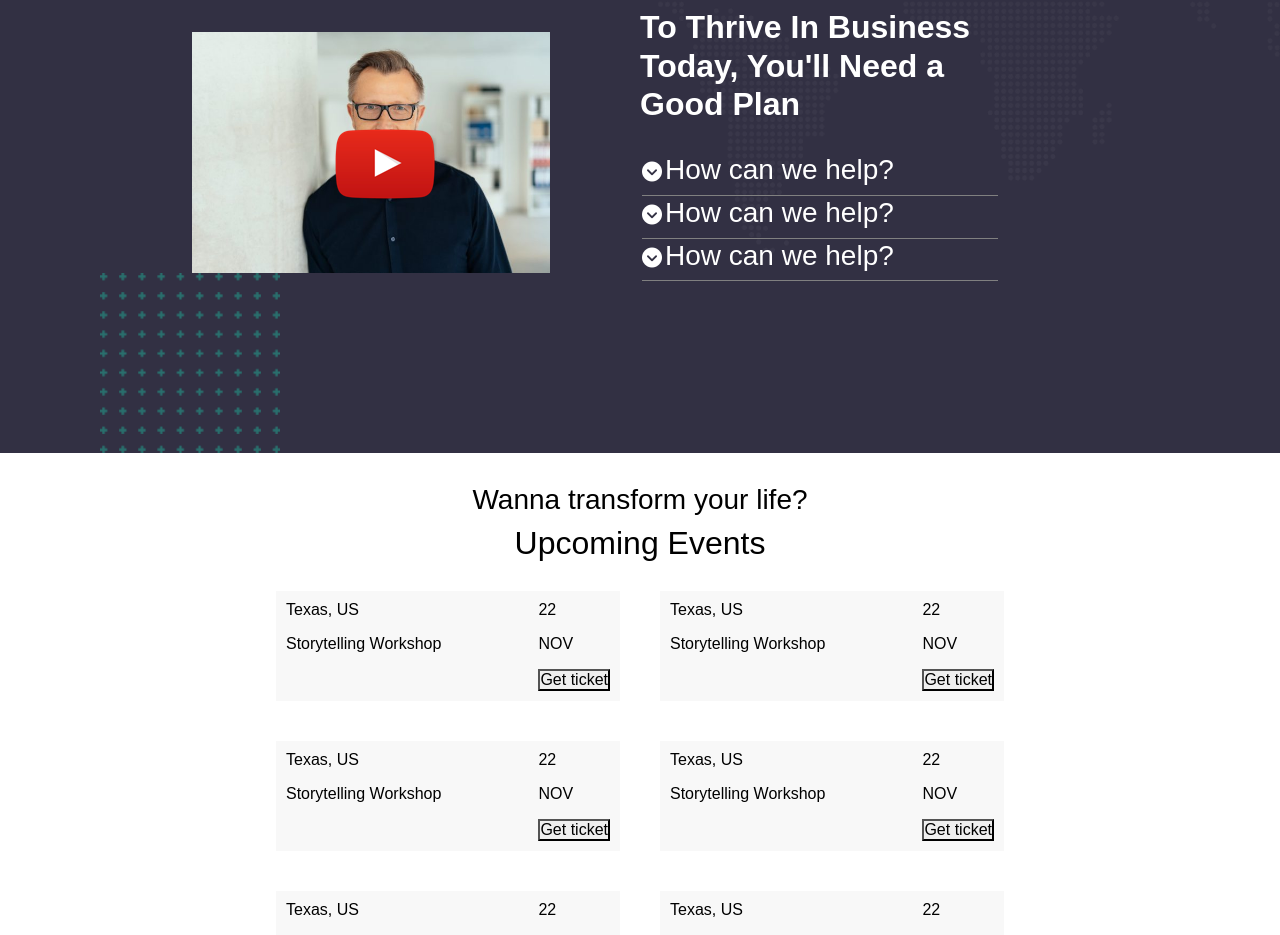
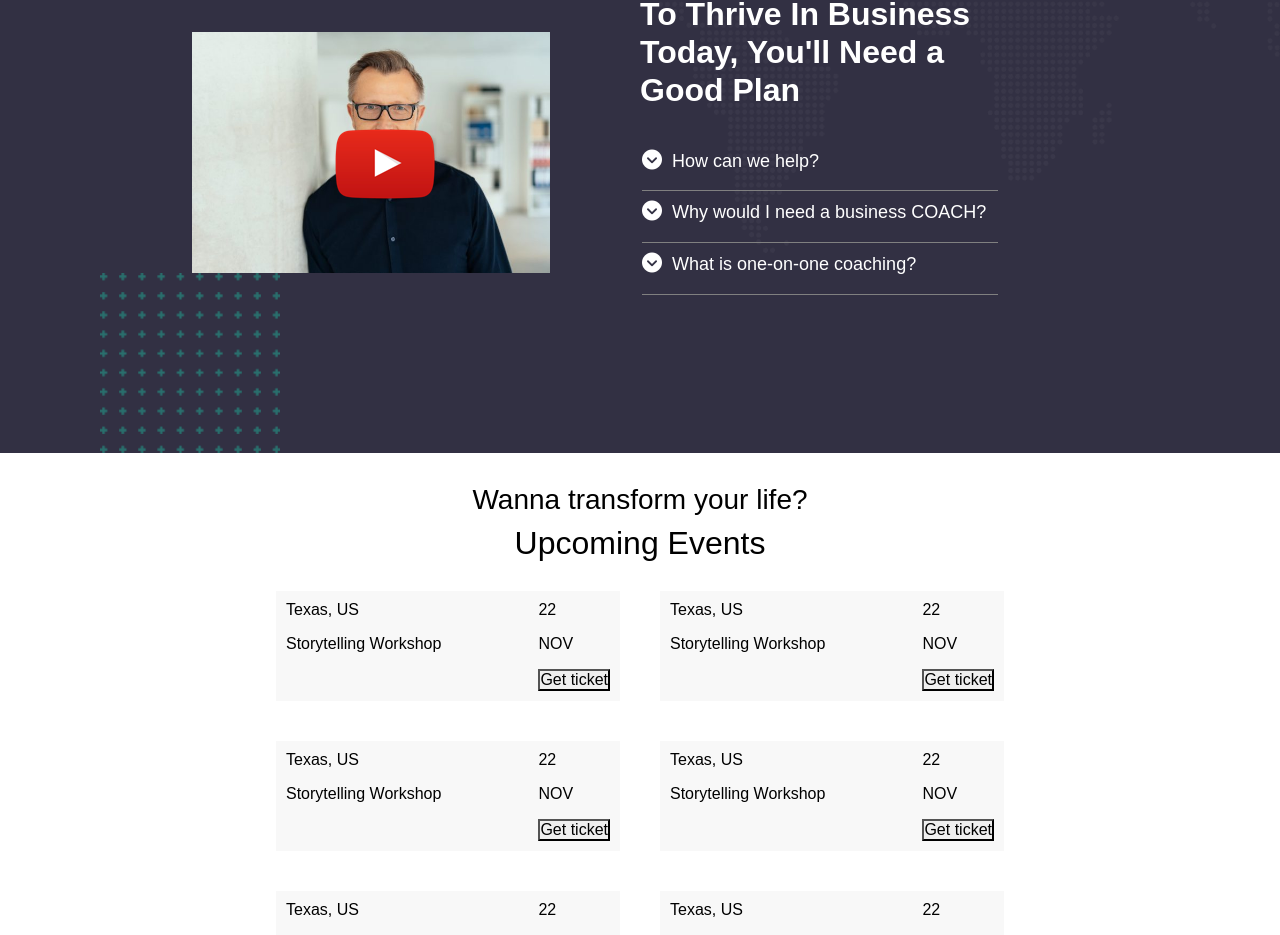
Before and after one commit to FrancescoCataletto/proj-html-vuejs, a Vue app: page / in a window 1280 px wide. Shown: the part 2941-3876 px from the top of the page. Built offline with nearby package versions, Linux system fonts and the light colour scheme.

Commit message:
better structure of youtube component

```diff
--- a/src/components/YouTubeComponent.vue
+++ b/src/components/YouTubeComponent.vue
@@ -20,14 +20,14 @@
                     </div>
                   </li>
                   <li>
-                    <h3><i class="fa-solid fa-circle-chevron-down"></i><i class="fa-solid fa-circle-chevron-up"></i>How can we help?</h3>
+                    <h3><i class="fa-solid fa-circle-chevron-down"></i><i class="fa-solid fa-circle-chevron-up"></i>Why would I need a business COACH?</h3>
                     <div class="pop-up">
                         <p>How many courses you've been on, using however many techniques and methods. Unless you've come to realize the value of mindset, then you've yet to understand how success comes.</p>
                         <p>With everyone else's mindset involved impacting too. Hence why business coaching is so crucial for success.</p>
                     </div>
                   </li>
                   <li>
-                    <h3><i class="fa-solid fa-circle-chevron-down"></i><i class="fa-solid fa-circle-chevron-up"></i>How can we help?</h3>
+                    <h3><i class="fa-solid fa-circle-chevron-down"></i><i class="fa-solid fa-circle-chevron-up"></i>What is one-on-one coaching?</h3>
                     <div class="pop-up">
                         <p>How many courses you've been on, using however many techniques and methods. Unless you've come to realize the value of mindset, then you've yet to understand how success comes.</p>
                         <p>With everyone else's mindset involved impacting too. Hence why business coaching is so crucial for success.</p>
@@ -85,14 +85,18 @@ export default {
         font-weight: bold;
         margin-bottom: 30px;
     }
+    h3{
+        font-size: 18px;
+    }
     li{
         cursor: pointer;
         list-style: none;
         border-bottom: 1px solid grey;
+        padding: 10px 0;
     }
     i{
         font-size: 20px;
-        margin-right: 3px;
+        margin-right: 10px;
     }
     .fa-circle-chevron-up{
             display: none;
```
